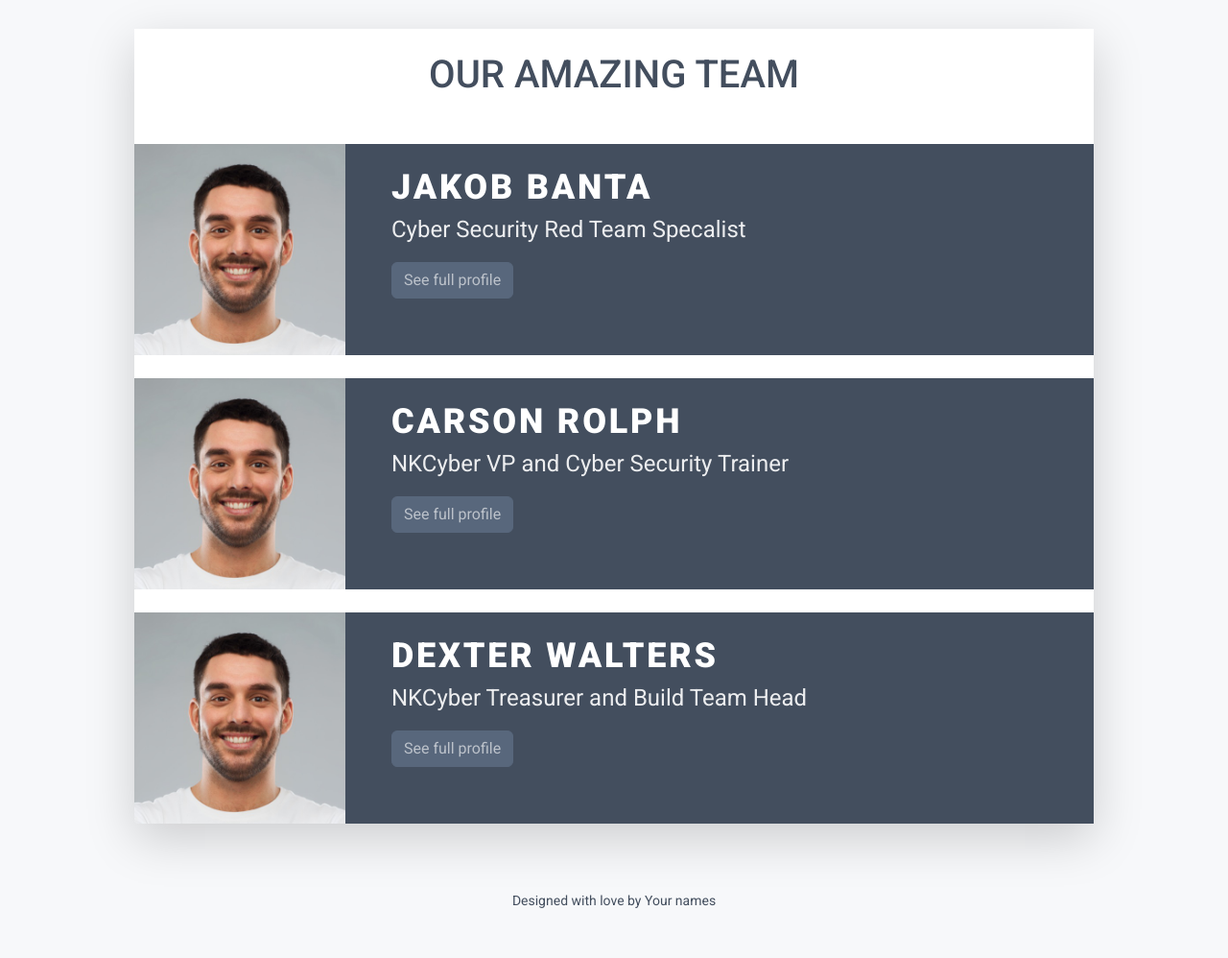
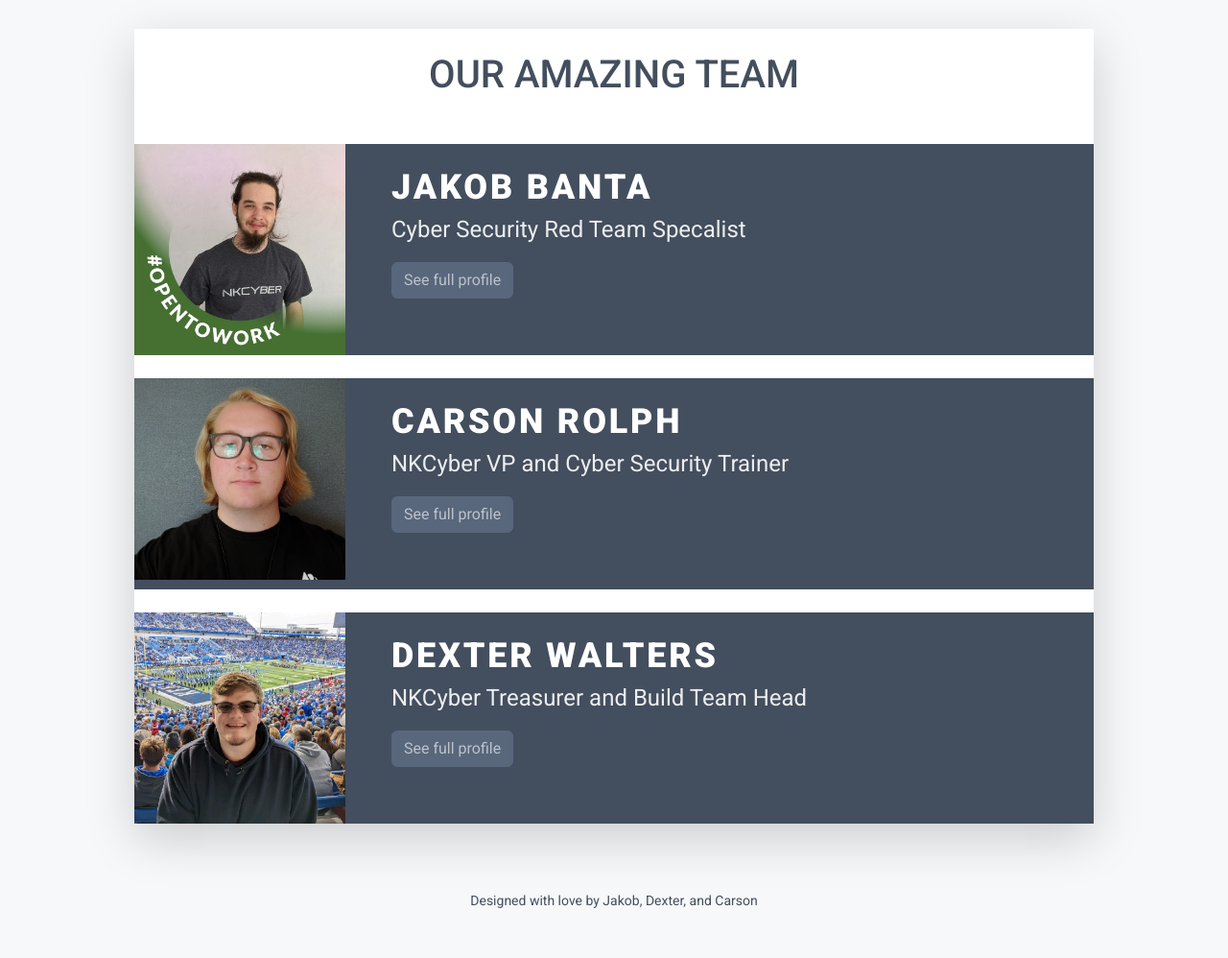
Before and after one commit to Torgarr/ASE230-Group-Project, a PHP site: page / in a window 1280 px wide. Shown: the whole page at 96% size. Run offline with PHP 8.4, Linux system fonts and the light colour scheme; some libraries are stand-ins or nearby versions.

Commit message:
Update index.php to display profile photos

```diff
--- a/index.php
+++ b/index.php
@@ -2,12 +2,15 @@
 // Array of team member profiles
 $members = array(
 	array(
+		"profile" => "assets/images/jakeprofile.jpg",
 		"name"=>"Jakob Banta",
 		"role"=>"Cyber Security Red Team Specalist"),
 	array(
+		"profile" => "assets/images/carsonprofile.jpg",
 		"name"=>"Carson Rolph",
 		"role"=>"NKCyber VP and Cyber Security Trainer"),
 	array(
+		"profile" => "assets/images/dexterprofile.jpg",
 		"name"=>"Dexter Walters",
 		"role"=>"NKCyber Treasurer and Build Team Head")
 );
@@ -47,7 +50,7 @@ $members = array(
 		    <header class="resume-header mt-4 pt-4 pt-md-0">
 			    <div class="row">
 				    <div class="col-block col-md-auto resume-picture-holder text-center text-md-start">
-				        <img class="picture" src="assets/images/profile.jpg" alt="">
+				        <img class="picture" src=<?= $members[$i]['profile'] ?> alt="">
 				    </div><!--//col-->
 				    <div class="col">
 					    <div class="row p-4 justify-content-center justify-content-md-between">
@@ -74,7 +77,7 @@ $members = array(
 
     <footer class="footer text-center pt-2 pb-5">
 	    <!--/* This template is free as long as you keep the footer attribution link. If you'd like to use the template without the attribution link, you can buy the commercial license via our website: themes.3rdwavemedia.com Thank you for your support. :) */-->
-        <small class="copyright">Designed with <span class="sr-only">love</span><i class="fas fa-heart"></i> by Your names</small>
+        <small class="copyright">Designed with <span class="sr-only">love</span><i class="fas fa-heart"></i> by Jakob, Dexter, and Carson</small>
     </footer>
 
 
```
